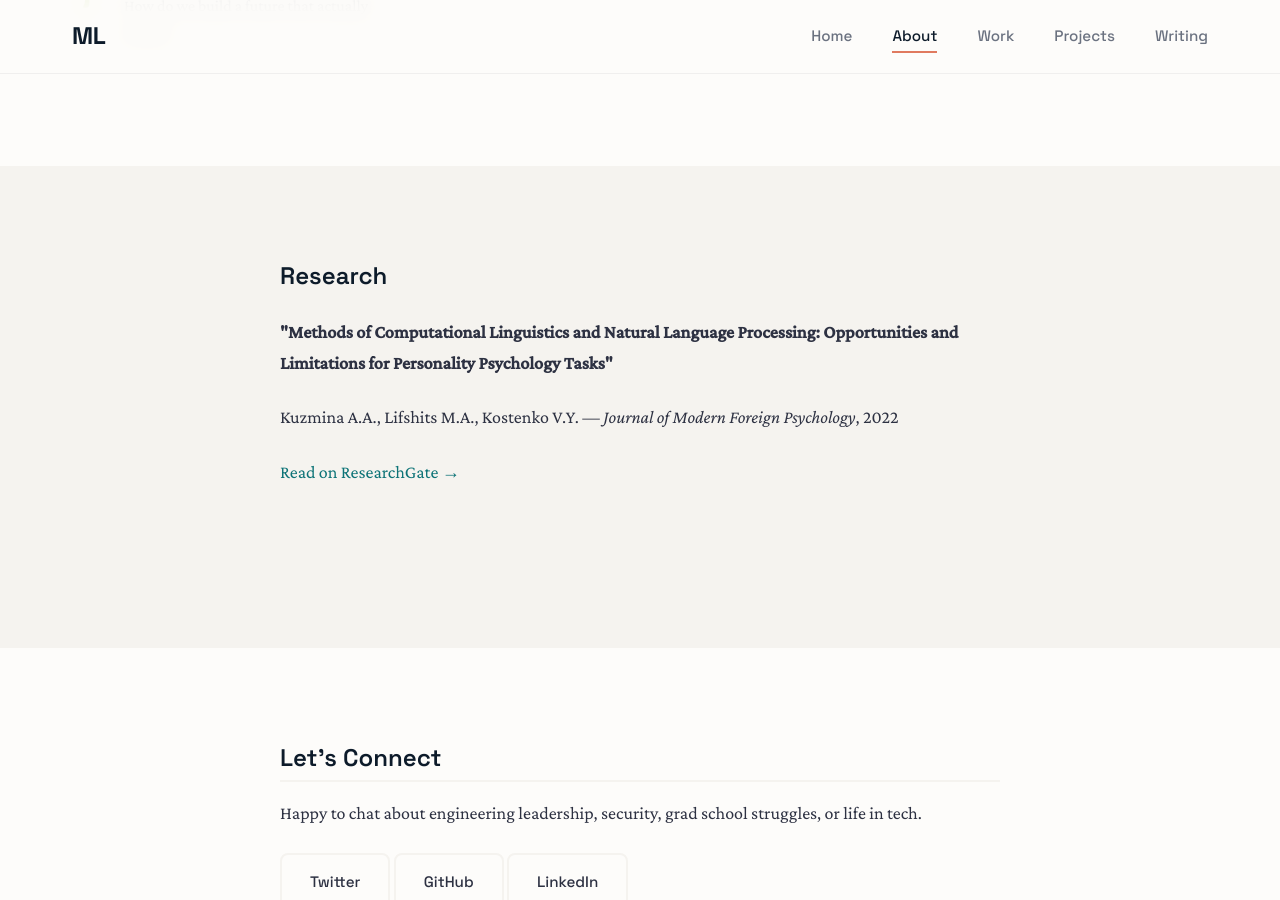
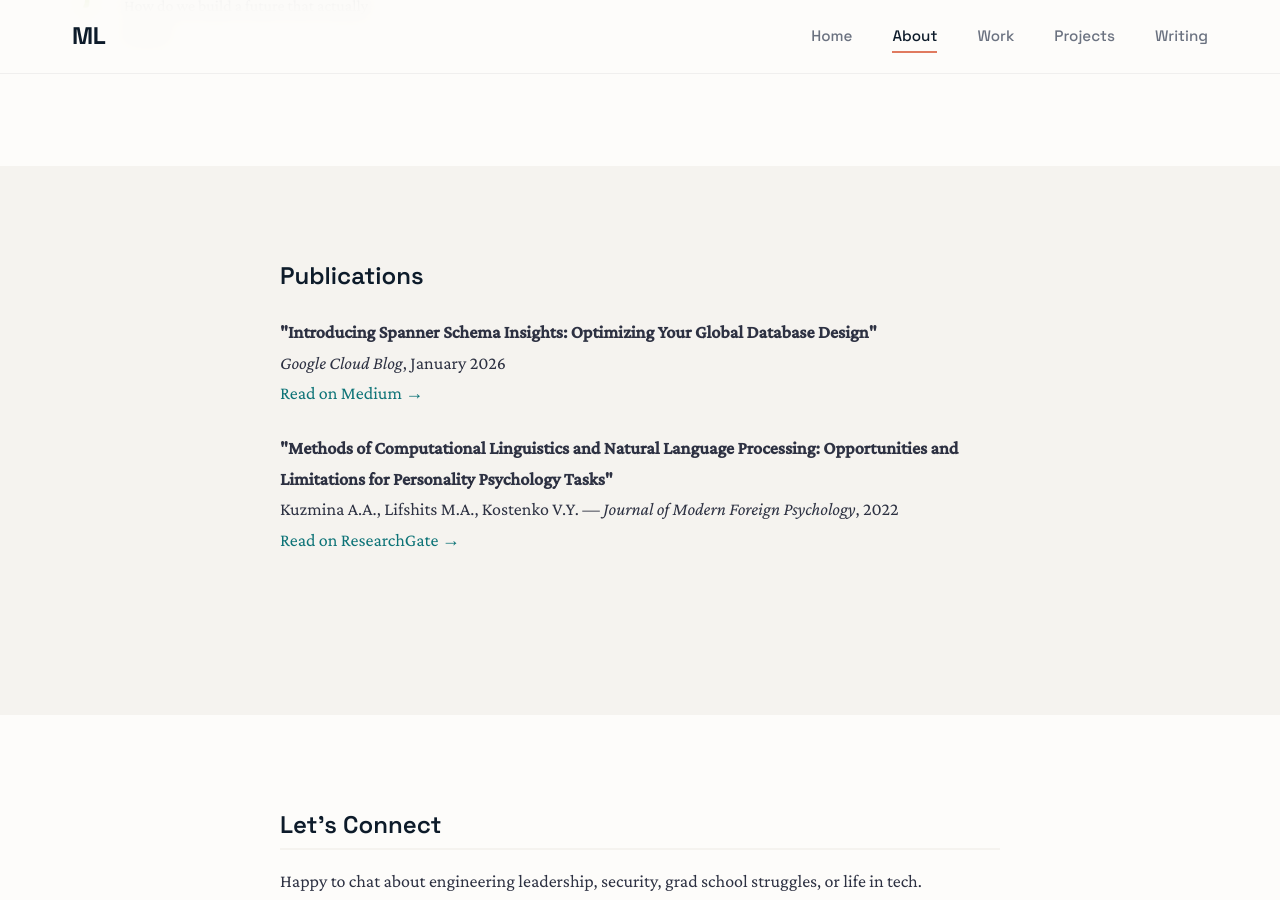
Before and after one commit to Masha-L/masha-l.github.io, a Jekyll site: the page built from about.md, in a window 1280 px wide and 900 px high, scrolled down 1961 px. Built offline with Jekyll 4.4.1, drawn with Linux system fonts in a browser that asks for light colours.

Commit message:
Add Spanner Schema Insights Medium article

```diff
--- a/about.md
+++ b/about.md
@@ -85,10 +85,13 @@ permalink: /about/
 <section class="section section-alt">
   <div class="about-content">
     <div class="about-section">
-      <h2>Research</h2>
-      <p><strong>"Methods of Computational Linguistics and Natural Language Processing: Opportunities and Limitations for Personality Psychology Tasks"</strong></p>
-      <p>Kuzmina A.A., Lifshits M.A., Kostenko V.Y. — <em>Journal of Modern Foreign Psychology</em>, 2022</p>
-      <p><a href="https://www.researchgate.net/publication/359960231">Read on ResearchGate →</a></p>
+      <h2>Publications</h2>
+      <p><strong>"Introducing Spanner Schema Insights: Optimizing Your Global Database Design"</strong><br>
+      <em>Google Cloud Blog</em>, January 2026<br>
+      <a href="https://medium.com/google-cloud/introducing-spanner-schema-insights-optimizing-your-global-database-design-aa0ae7d4843f">Read on Medium →</a></p>
+      <p style="margin-top: 1.5rem;"><strong>"Methods of Computational Linguistics and Natural Language Processing: Opportunities and Limitations for Personality Psychology Tasks"</strong><br>
+      Kuzmina A.A., Lifshits M.A., Kostenko V.Y. — <em>Journal of Modern Foreign Psychology</em>, 2022<br>
+      <a href="https://www.researchgate.net/publication/359960231">Read on ResearchGate →</a></p>
     </div>
   </div>
 </section>
```
